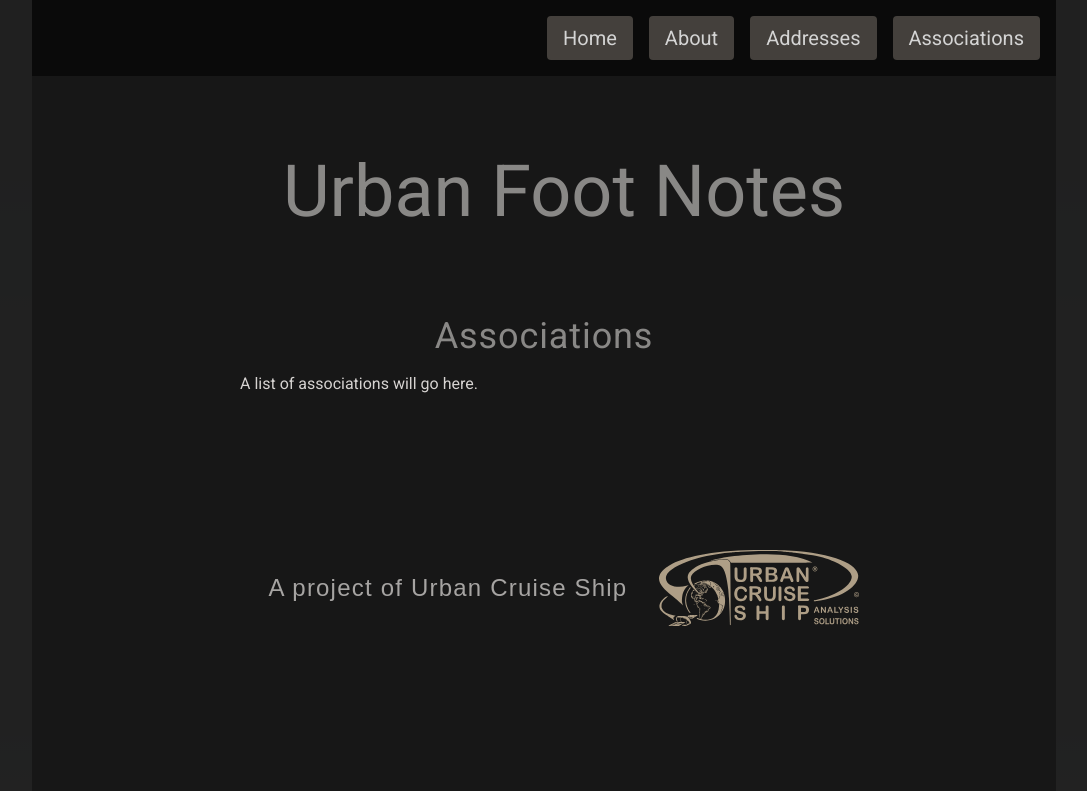
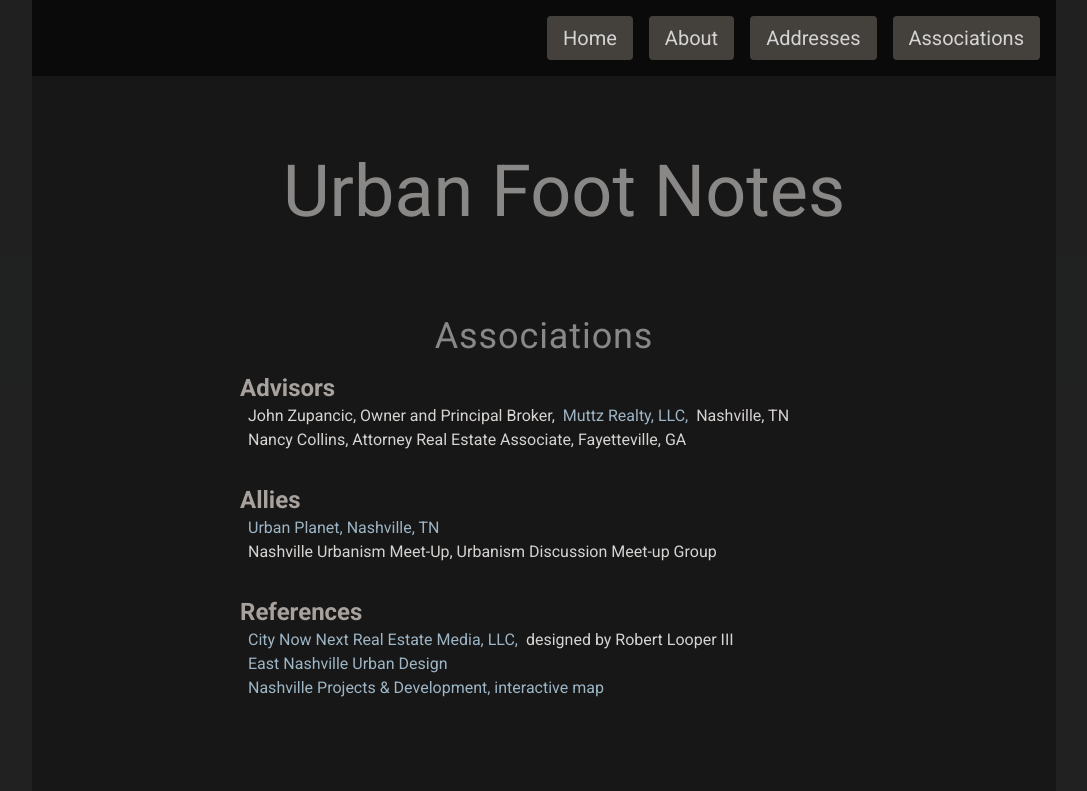
Before and after one commit to Richard-Burd/urban-footnotes-landing, a Next.js app: page /associations in a window 1280 px wide. Shown: the top 791 px of the page, without its empty margins (96-1183 px from the left). Built offline with nearby package versions, Linux system fonts and the light colour scheme; a web font is replaced by a local one.

Commit message:
associations page done + stylings

```diff
--- a/components/MobileNavbar.js
+++ b/components/MobileNavbar.js
@@ -26,7 +26,10 @@ export default function MobileNavBar() {
         </div>
       </div>
       {isMenuOpen && (
-        <div className="bg-stone-800 w-full text-white">
+        <div
+          id="mobile-nav-bar-links"
+          className="bg-stone-800 w-full text-white"
+        >
           <Link href="/">
             <div
               className="block px-4 py-2 cursor-pointer border-b border-stone-600"
--- a/pages/about.js
+++ b/pages/about.js
@@ -14,7 +14,7 @@ export default function About() {
           </div>
         </center>
         <div className="roboto-font text-1xl text-stone-300 mx-4 lg:mx-32">
-          <p>
+          <p className="pb-4">
             We want to create the best walkability assessment for a given
             property or location. Our primary customers are people looking for a
             place to live who also want to reduce their use of, and dependence
@@ -22,27 +22,25 @@ export default function About() {
             realtors, real estate developers and others involved in deciding
             where people live, work, shop, and play.
           </p>
-          <br />
-          <p>
+
+          <p className="pb-4">
             Our objective is to slow the rate of urban sprawl through
             highlighting the benefits of living in more concentrated locations.
             We seek to encourage the better use of those locations through
             encouraging development of mixed use properties which would reduce
             the need for personal car ownership.
           </p>
-          <br />
+
           <p>
             <i>Urban Foot Notes</i> was created by researchers at{" "}
             <i>Urban Cruise Ship</i> in response to their research on
             <a
               href="https://www.urbancruiseship.org/cities"
-              className="duration-500 hover:text-red-900 hover:underline focus:text-red-900 focus:underline text-blue-400 transition"
               target="_blank"
               rel="noreferrer"
             >
               &nbsp;
               <b>cities</b>
-              &nbsp;
             </a>
             . We are currently working with early adapters in the real estate
             industry and plan to develop an online application for general use
--- a/pages/associations.js
+++ b/pages/associations.js
@@ -9,15 +9,85 @@ export default function Associations() {
 
       <div className="lg:m-20">
         <center>
-          <div className="roboto-font text-2xl pt-12 lg:pt-2 lg:text-4xl text-stone-300 opacity-60 tracking-wide pb-4">
+          <h2 className="roboto-font text-2xl pt-12 lg:pt-2 lg:text-4xl text-stone-300 opacity-60 tracking-wide pb-4">
             Associations
-          </div>
+          </h2>
         </center>
         <div className="roboto-font text-1xl text-stone-300 mx-4 lg:mx-32">
-          <p>A list of associations will go here.</p>
-          <br />
-          <br />
-          <br />
+          <section id="advisors" className="pb-20 sm:pb-8">
+            <h3 className="text-2xl font-semibold text-stone-400">Advisors</h3>
+            <div className="pl-2">
+              <div className="pb-4 sm:pb-0">
+                John Zupancic, Owner and Principal Broker,
+                <a
+                  href="https://www.muttzrealty.com/"
+                  target="_blank"
+                  rel="noreferrer"
+                >
+                  &nbsp; Muttz Realty, LLC, &nbsp;
+                </a>
+                Nashville, TN
+              </div>
+              <div>
+                Nancy Collins, Attorney Real Estate Associate, Fayetteville, GA
+              </div>
+            </div>
+          </section>
+
+          <section id="allies" className="pb-20 sm:pb-8">
+            <h3 className="text-2xl font-semibold text-stone-400">Allies</h3>
+            <div className="pl-2">
+              <div className="pb-4 sm:pb-0">
+                <a
+                  href="https://urbanplanet.org/forums/forum/250-nashville/"
+                  target="_blank"
+                  rel="noreferrer"
+                >
+                  Urban Planet, Nashville, TN
+                </a>
+              </div>
+
+              <div>
+                Nashville Urbanism Meet-Up, Urbanism Discussion Meet-up Group
+              </div>
+            </div>
+          </section>
+
+          <section id="references" className="pb-20 sm:pb-8">
+            <h3 className="text-2xl font-semibold text-stone-400">
+              References
+            </h3>
+            <div className="pl-2">
+              <div className="pb-4 sm:pb-0">
+                <a
+                  href="https://citynownext.com/"
+                  target="_blank"
+                  rel="noreferrer"
+                >
+                  City Now Next Real Estate Media, LLC,
+                </a>
+                &nbsp; designed by Robert Looper III
+              </div>
+              <div>
+                <a
+                  href="https://eastnashvilleurbandesign.wordpress.com/"
+                  target="_blank"
+                  rel="noreferrer"
+                >
+                  East Nashville Urban Design
+                </a>
+              </div>
+              <div>
+                <a
+                  href="https://www.google.com/maps/d/viewer?mid=1ELRoQQW5WC_YAmOyc-QfGVr-J50&ll=36.14502126951252%2C-86.76894667856646&z=14"
+                  target="_blank"
+                  rel="noreferrer"
+                >
+                  Nashville Projects & Development, interactive map
+                </a>
+              </div>
+            </div>
+          </section>
         </div>
       </div>
     </div>
--- a/styles/globals.css
+++ b/styles/globals.css
@@ -45,3 +45,12 @@ body {
   font-weight: 400;
   font-style: italic;
 }
+
+:root {
+  --custom-link-color: #9db5c4;
+}
+
+a:not(#mobile-nav-bar-links a) {
+  @apply duration-500 transition hover:text-blue-400 hover:underline focus:text-blue-400 focus:underline;
+  color: var(--custom-link-color);
+}
```
